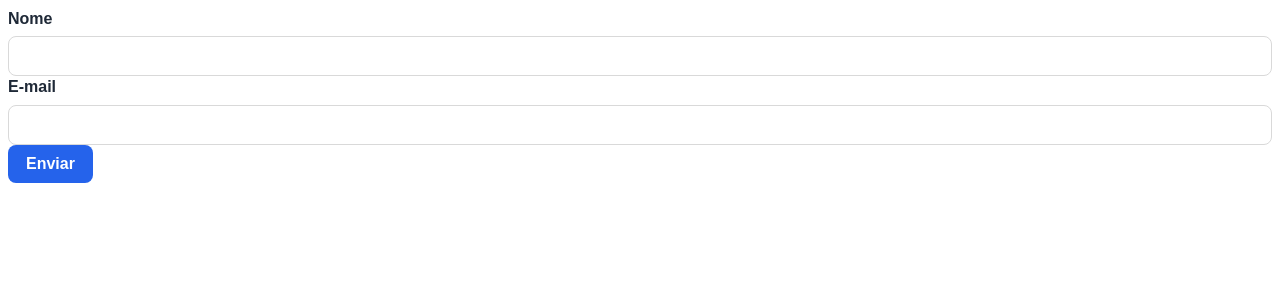
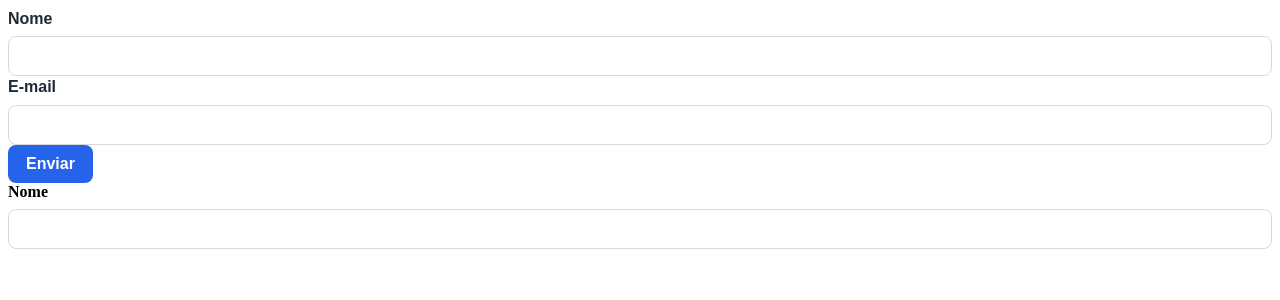
Before and after one commit to DupleExcellence/AcessiblePlatform, a React (Vite) app: page / in a window 1280 px wide. Shown: the top 300 px of the page. Built offline with nearby package versions, Linux system fonts and the light colour scheme.

Commit message:
feat: cria componentes composto Formgroup

```diff
--- /dev/null
+++ b/frontend/src/components/Formgroup/Formgroup.css
@@ -0,0 +1,11 @@
+.form-group {
+  display: flex;
+  flex-direction: column;
+  gap: 8px;
+  width: 100%;
+}
+
+.form-group__label {
+  font-size: 16px;
+  font-weight: 600;
+}
--- /dev/null
+++ b/frontend/src/components/Formgroup/Formgroup.jsx
@@ -0,0 +1,17 @@
+import "./Formgroup.css";
+
+function FormGroup({ label, children }) {
+  return (
+    <div className="form-group">
+      {label && (
+        <label className="form-group__label">
+          {label}
+        </label>
+      )}
+
+      {children}
+    </div>
+  );
+}
+
+export default FormGroup;
--- a/frontend/src/pages/Cadastro.jsx
+++ b/frontend/src/pages/Cadastro.jsx
@@ -2,6 +2,7 @@ import Input from "../components/Input/Input";
 import Label from "../components/Label/Label";
 import Form from "../components/Form/Form";
 import Button from "../components/Button/Button";
+import Formgroup from "../components/Formgroup/Formgroup";
 
 function Cadastro() {
   function handleSubmit(event) {
@@ -21,6 +22,13 @@ function Cadastro() {
         <Button type="submit">
           Enviar
         </Button>
+
+        <Formgroup label="Nome">
+            <Input />
+        </Formgroup>
+
+
+
       </Form>
     </div>
   );
```
